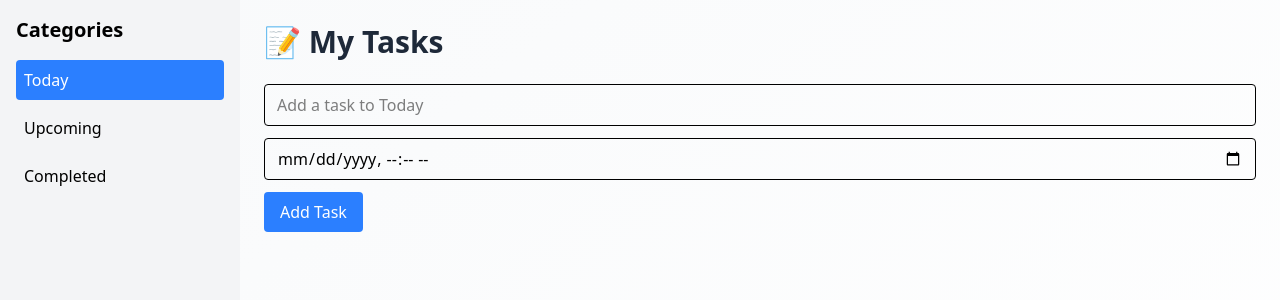
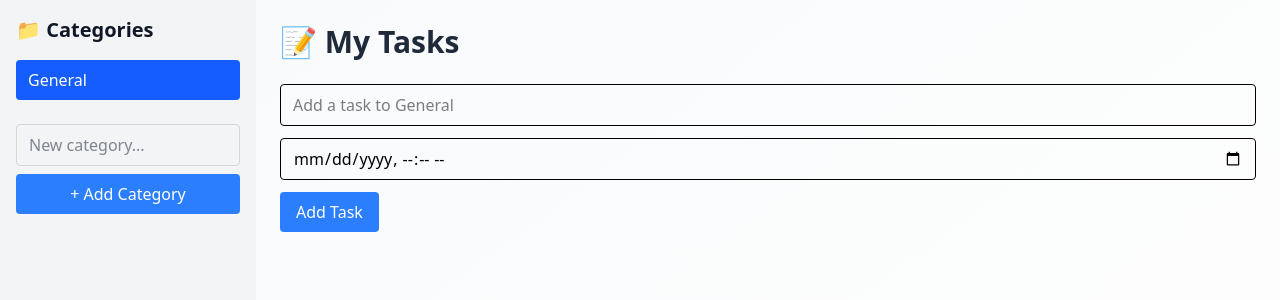
Before and after one commit to JawadSadi/TodoList-App, a React (Vite) app: page / in a window 1280 px wide. Shown: the top 300 px of the page. Built offline with nearby package versions, Linux system fonts and the light colour scheme.

Commit message:
A button for adding diffrent categories

```diff
--- a/src/components/SideBar.tsx
+++ b/src/components/SideBar.tsx
@@ -1,26 +1,104 @@
+import { useState } from "react";
 import { useTodoStore } from "../store/todoStore";
 
-// Sidebar.tsx
-const categories = ["Today", "Upcoming", "Completed"];
+export default function Sidebar() {
+  const {
+    categories,
+    currentCategory,
+    setCategory,
+    addCategory,
+    editCategory,
+    deleteCategory,
+  } = useTodoStore();
 
-export default function Sidebar() {
-  const { currentCategory, setCategory } = useTodoStore();
+  const [newCategory, setNewCategory] = useState("");
+  const [editing, setEditing] = useState<string | null>(null);
+  const [editText, setEditText] = useState("");
+
+  const handleAddCategory = () => {
+    const trimmed = newCategory.trim();
+    if (trimmed && !categories.includes(trimmed)) {
+      addCategory(trimmed);
+      setNewCategory("");
+      setCategory(trimmed);
+    }
+  };
+
+  const handleSaveEdit = () => {
+    const trimmed = editText.trim();
+    if (trimmed && editing) {
+      editCategory(editing, trimmed);
+      setEditing(null);
+      setEditText("");
+    }
+  };
+
   return (
-    <div className="w-60 h-screen bg-gray-100 p-4">
-      <h2 className="text-xl font-bold mb-4">Categories</h2>
-      <ul>
+    <aside className="w-64 p-4 bg-gray-100 dark:bg-gray-800 text-gray-900 dark:text-white">
+      <h2 className="text-xl font-bold mb-4">📁 Categories</h2>
+
+      <ul className="space-y-2 mb-6">
         {categories.map((cat) => (
           <li
             key={cat}
-            onClick={() => setCategory(cat)}
-            className={`cursor-pointer mb-2 p-2 rounded ${
-              currentCategory === cat ? "bg-blue-500 text-white" : ""
+            className={`group flex items-center justify-between px-3 py-2 rounded ${
+              cat === currentCategory
+                ? "bg-blue-600 text-white"
+                : "hover:bg-gray-300 dark:hover:bg-gray-700"
             }`}
           >
-            {cat}
+            {editing === cat ? (
+              <input
+                value={editText}
+                onChange={(e) => setEditText(e.target.value)}
+                onKeyDown={(e) => e.key === "Enter" && handleSaveEdit()}
+                className="flex-1 bg-transparent text-sm px-1"
+              />
+            ) : (
+              <span
+                onClick={() => setCategory(cat)}
+                className="flex-1 cursor-pointer"
+              >
+                {cat}
+              </span>
+            )}
+
+            {cat !== "General" && (
+              <div className="flex gap-2 ml-2 opacity-0 group-hover:opacity-100 transition-opacity">
+                {editing === cat ? (
+                  <button onClick={handleSaveEdit}>✔</button>
+                ) : (
+                  <button
+                    onClick={() => {
+                      setEditing(cat);
+                      setEditText(cat);
+                    }}
+                  >
+                    ✏️
+                  </button>
+                )}
+                <button onClick={() => deleteCategory(cat)}>🗑</button>
+              </div>
+            )}
           </li>
         ))}
       </ul>
-    </div>
+
+      <div className="space-y-2">
+        <input
+          type="text"
+          value={newCategory}
+          onChange={(e) => setNewCategory(e.target.value)}
+          placeholder="New category..."
+          className="w-full px-3 py-2 border border-gray-300 dark:border-gray-600 rounded dark:bg-gray-700"
+        />
+        <button
+          onClick={handleAddCategory}
+          className="w-full bg-blue-500 hover:bg-blue-600 text-white px-3 py-2 rounded"
+        >
+          + Add Category
+        </button>
+      </div>
+    </aside>
   );
 }
--- a/src/components/TodoList.tsx
+++ b/src/components/TodoList.tsx
@@ -3,9 +3,13 @@ import { useTodoStore } from "../store/todoStore";
 import TodoItem from "./TodoItem";
 
 export default function TodoList() {
-  const { todos, currentCategory } = useTodoStore();
+  const { todos, currentCategory, searchTerm } = useTodoStore();
 
-  const filtered = todos.filter((t) => t.category === currentCategory);
+  const filtered = todos.filter(
+    (todo) =>
+      todo.category === currentCategory &&
+      todo.text.toLowerCase().includes(searchTerm.toLowerCase())
+  );
 
   return (
     <ul className="space-y-2">
--- a/src/pages/Login.tsx
+++ /dev/null
@@ -1,66 +0,0 @@
-import { useState } from "react";
-import { useAuthStore } from "../store/authStore";
-import { useNavigate } from "react-router-dom";
-
-export default function Login() {
-  const [username, setUsername] = useState("");
-  const [password, setPassword] = useState("");
-  const [isSignup, setIsSignup] = useState(false);
-  const [error, setError] = useState("");
-
-  const login = useAuthStore((s) => s.login);
-  const signup = useAuthStore((s) => s.signup);
-  const navigate = useNavigate();
-
-  const handleSubmit = () => {
-    const ok = isSignup
-      ? signup(username, password)
-      : login(username, password);
-    if (!ok) {
-      setError(isSignup ? "Username already exists" : "Invalid credentials");
-    } else {
-      navigate("/"); // برو به اپ اصلی
-    }
-  };
-
-  return (
-    <div className="h-screen flex items-center justify-center bg-gray-100 dark:bg-gray-900 text-gray-900 dark:text-white">
-      <div className="bg-white dark:bg-gray-800 p-8 rounded-lg shadow-lg w-80 space-y-4">
-        <h2 className="text-2xl font-bold text-center">
-          {isSignup ? "Sign Up" : "Sign In"}
-        </h2>
-        {error && <p className="text-red-500">{error}</p>}
-        <input
-          className="w-full px-4 py-2 border rounded dark:bg-gray-700"
-          placeholder="Username"
-          value={username}
-          onChange={(e) => setUsername(e.target.value)}
-        />
-        <input
-          type="password"
-          className="w-full px-4 py-2 border rounded dark:bg-gray-700"
-          placeholder="Password"
-          value={password}
-          onChange={(e) => setPassword(e.target.value)}
-        />
-        <button
-          className="w-full bg-blue-600 hover:bg-blue-700 text-white py-2 rounded"
-          onClick={handleSubmit}
-        >
-          {isSignup ? "Sign Up" : "Sign In"}
-        </button>
-        <p
-          className="text-sm text-center cursor-pointer text-blue-500 hover:underline"
-          onClick={() => {
-            setIsSignup(!isSignup);
-            setError("");
-          }}
-        >
-          {isSignup
-            ? "Already have an account? Sign In"
-            : "Don't have an account? Sign Up"}
-        </p>
-      </div>
-    </div>
-  );
-}
--- a/src/store/authStore.ts
+++ /dev/null
@@ -1,44 +0,0 @@
-import { create } from "zustand";
-import { persist } from "zustand/middleware";
-
-type AuthState = {
-  currentUser: string | null;
-  users: { username: string; password: string }[];
-  login: (username: string, password: string) => boolean;
-  signup: (username: string, password: string) => boolean;
-  logout: () => void;
-};
-
-export const useAuthStore = create<AuthState>()(
-  persist(
-    (set, get) => ({
-      currentUser: null,
-      users: [],
-
-      signup: (username, password) => {
-        const exists = get().users.find((u) => u.username === username);
-        if (exists) return false;
-
-        set((state) => ({
-          users: [...state.users, { username, password }],
-          currentUser: username,
-        }));
-        return true;
-      },
-
-      login: (username, password) => {
-        const found = get().users.find(
-          (u) => u.username === username && u.password === password
-        );
-        if (found) {
-          set({ currentUser: username });
-          return true;
-        }
-        return false;
-      },
-
-      logout: () => set({ currentUser: null }),
-    }),
-    { name: "auth-storage" }
-  )
-);
--- a/src/store/todoStore.ts
+++ b/src/store/todoStore.ts
@@ -9,16 +9,32 @@ type TodoState = {
   addTodo: (text: string, category: string, deadline?: string) => void;
   toggleTodo: (id: string) => void;
   deleteTodo: (id: string) => void;
-  setCategory: (cat: string) => void;
+  setCategory: (name: string) => void;
   markAsNotified: (id: string) => void;
   editTodo: (id: string, newText: string, newDeadline?: string) => void;
+  searchTerm: string;
+  setSearchTerm: (term: string) => void;
+  categories: string[];
+  addCategory: (name: string) => void;
+  editCategory: (oldName: string, newName: string) => void;
+  deleteCategory: (name: string) => void;
 };
 
 export const useTodoStore = create<TodoState>()(
   persist(
     (set) => ({
       todos: [],
-      currentCategory: "Today",
+      categories: ["General"],
+      currentCategory: "General",
+      addCategory: (name) =>
+        set((state) => {
+          if (!state.categories.includes(name)) {
+            return { categories: [...state.categories, name] };
+          }
+          return state;
+        }),
+
+      setCategory: (name) => set({ currentCategory: name }),
       addTodo: (text, category, deadline) =>
         set((state) => ({
           todos: [
@@ -44,7 +60,6 @@ export const useTodoStore = create<TodoState>()(
         set((state) => ({
           todos: state.todos.filter((todo) => todo.id !== id),
         })),
-      setCategory: (cat) => set({ currentCategory: cat }),
       markAsNotified: (id: string) =>
         set((state) => ({
           todos: state.todos.map((todo) =>
@@ -64,11 +79,36 @@ export const useTodoStore = create<TodoState>()(
               : todo
           ),
         })),
+      searchTerm: "",
+      setSearchTerm: (term) => set({ searchTerm: term }),
+      editCategory: (oldName, newName) =>
+        set((state) => ({
+          categories: state.categories.map((cat) =>
+            cat === oldName ? newName : cat
+          ),
+          todos: state.todos.map((todo) =>
+            todo.category === oldName ? { ...todo, category: newName } : todo
+          ),
+          currentCategory:
+            state.currentCategory === oldName ? newName : state.currentCategory,
+        })),
+
+      deleteCategory: (name) =>
+        set((state) => ({
+          categories: state.categories.filter((cat) => cat !== name),
+          todos: state.todos.filter((todo) => todo.category !== name),
+          currentCategory:
+            state.currentCategory === name ? "General" : state.currentCategory,
+        })),
     }),
 
     {
       name: "todo-storage", // key برای ذخیره در localStorage
-      partialize: (state) => ({ todos: state.todos }), // فقط todos ذخیره شود
+      partialize: (state) => ({
+        todos: state.todos,
+        categories: state.categories,
+        currentCategory: state.currentCategory,
+      }), // فقط todos ذخیره شود
     }
   )
 );
--- a/src/types/todo.ts
+++ b/src/types/todo.ts
@@ -5,5 +5,8 @@ export interface Todo {
   createdAt: number;
   category: string;
   deadline?: string;
-  notified?: boolean; // ← تاریخ نهایی اختیاری
+  notified?: boolean;
+  searchTerm: string;
+  setSearchTerm: (term: string) => void;
+  // ← تاریخ نهایی اختیاری
 }
```
